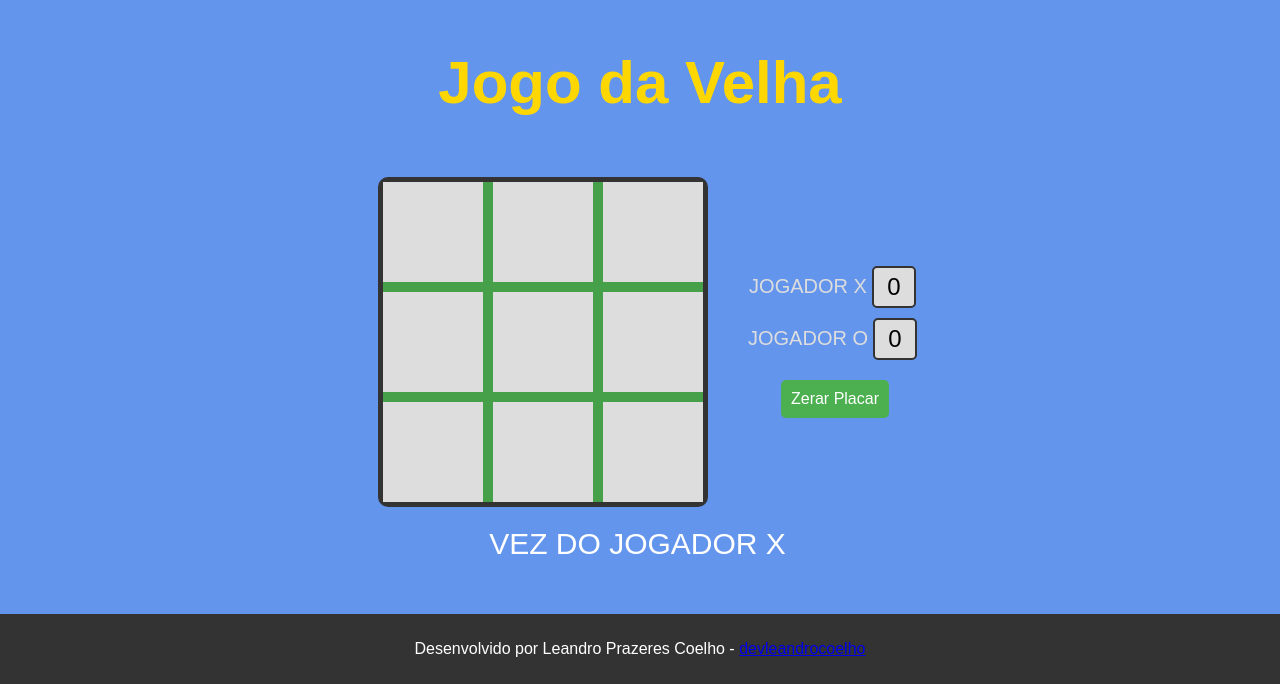
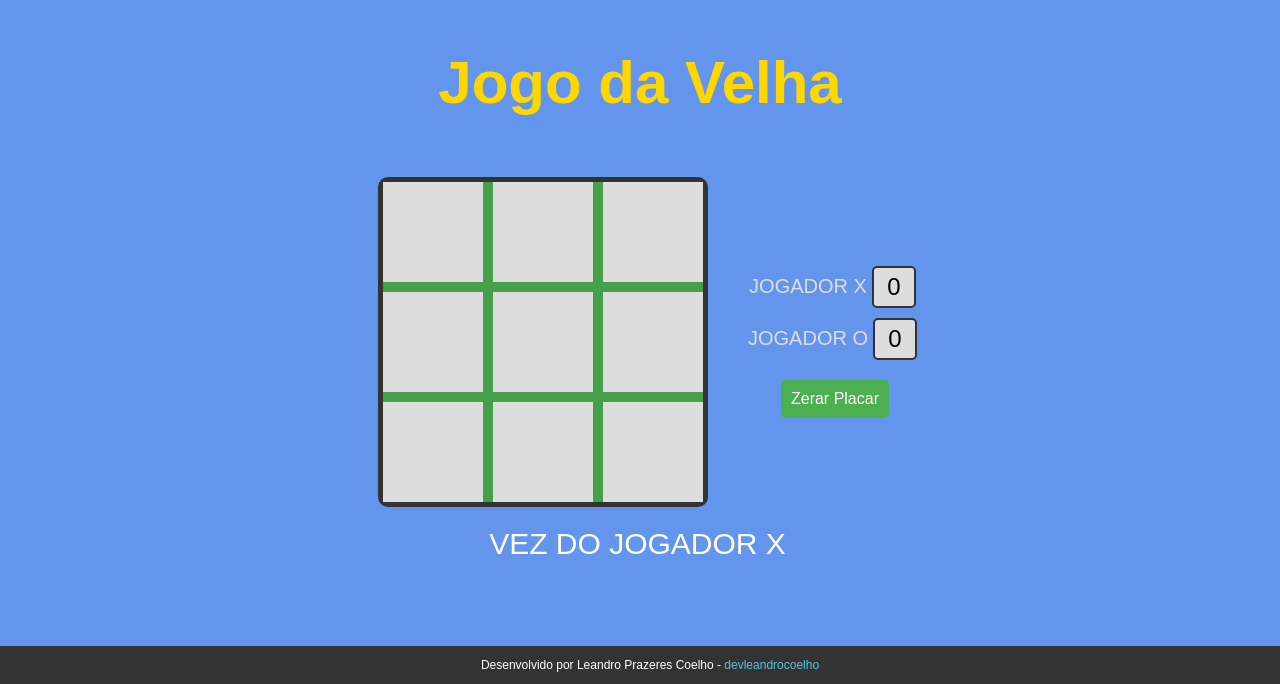
Before and after one commit to devLeandroCoelho/projeto-jogovelha-js-css-html, a plain HTML site: page index.html in a window 1280 px wide. Shown: the part 116-800 px from the top of the page. Drawn offline with Linux system fonts and the light colour scheme.

Commit message:
Ajustando Footer

```diff
--- a/styles.css
+++ b/styles.css
@@ -4,7 +4,7 @@ body {
   justify-content: center;
   height: 100vh;
   margin: 0;
-  background-color:cornflowerblue;
+  background-color: cornflowerblue;
   font-family: "Arial", sans-serif;
 }
 
@@ -17,11 +17,11 @@ body {
   color: white;
   font-size: 30px;
   margin-right: 5px;
-  text-transform:uppercase;
+  text-transform: uppercase;
 }
 
 h1 {
-  color:gold;
+  color: gold;
   font-size: 60px;
 }
 
@@ -38,7 +38,7 @@ h1 {
   margin: 20px;
   border: 5px solid #333;
   border-radius: 10px;
-  background-color:#45a049;
+  background-color: #45a049;
 }
 
 .cell {
@@ -58,7 +58,7 @@ h1 {
 
 #score-container {
   display: flex;
-  flex-direction:column;
+  flex-direction: column;
   align-items: center;
   margin-left: 20px;
 }
@@ -74,7 +74,7 @@ h1 {
   color: #ddd;
   font-size: 20px;
   margin-right: 5px;
-  text-transform:uppercase;
+  text-transform: uppercase;
 }
 
 #score-x,
@@ -109,7 +109,14 @@ footer {
   bottom: 0;
   width: 100%;
   background-color: #333;
-  color: #fff;
+  color: white;
   text-align: center;
-  padding: 10px;
+  padding: 0px 10px 0px 10px;
+  font-size: 12px;
+  left: 0px;
 }
+
+footer a {
+  color: #5bc0de;
+  text-decoration: none;
+}
```
